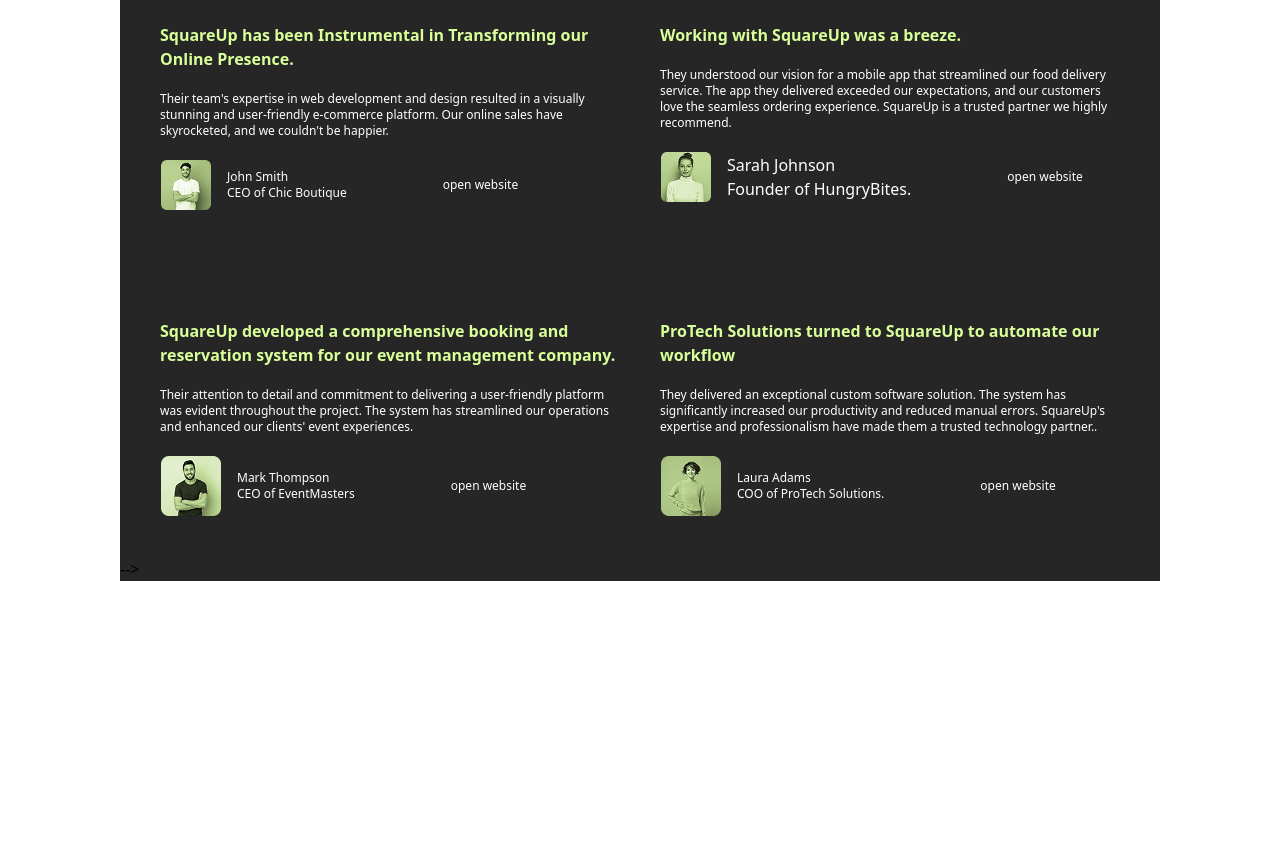
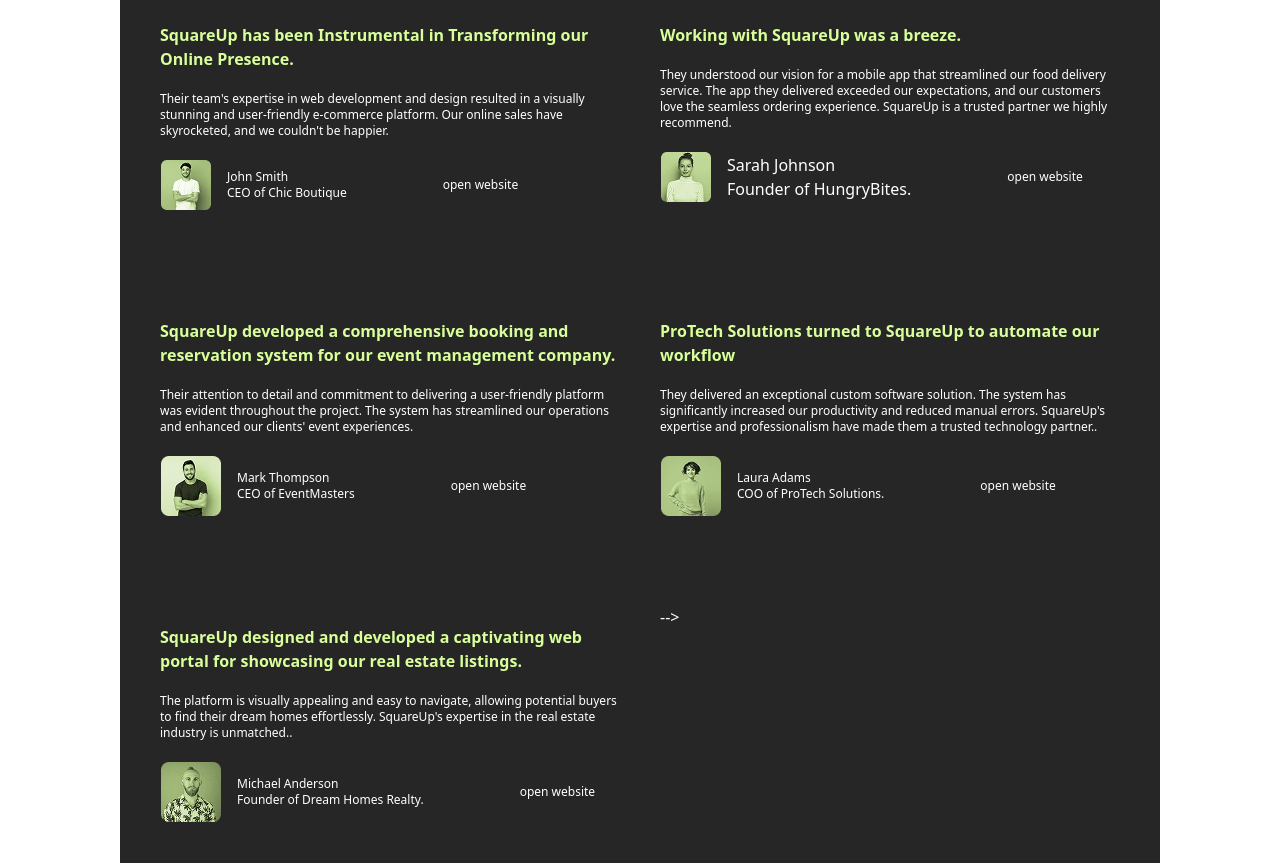
Before and after one commit to Oxbee27/Digital_Agency, a website: page index.html in a window 1280 px wide. Shown: the part 2686-3549 px from the top of the page. Before the commit the page ends 3267 px from the top, so only its background shows below. Drawn offline with Linux system fonts and the light colour scheme.

Commit message:
feat/commit

```diff
--- a/index.html
+++ b/index.html
@@ -288,7 +288,7 @@
             </section>
         </section>
         <!---part 3-->
-        <!-- <section>
+        <section>
             <section class=" grid text-white  md:grid-cols-2 gap-10 mt-2 py-10 px-10">
                 <div>
                     <h1 class=" text-[#D8FF99] font-extrabold mt-5">
@@ -308,7 +308,7 @@
                             <button>open website</button>
                         </div>
                     </div>
-                </div> -->
+                </div>
 
                 <!-- <div>
                     <h1 class=" text-[#D8FF99] font-extrabold mt-5">
```
